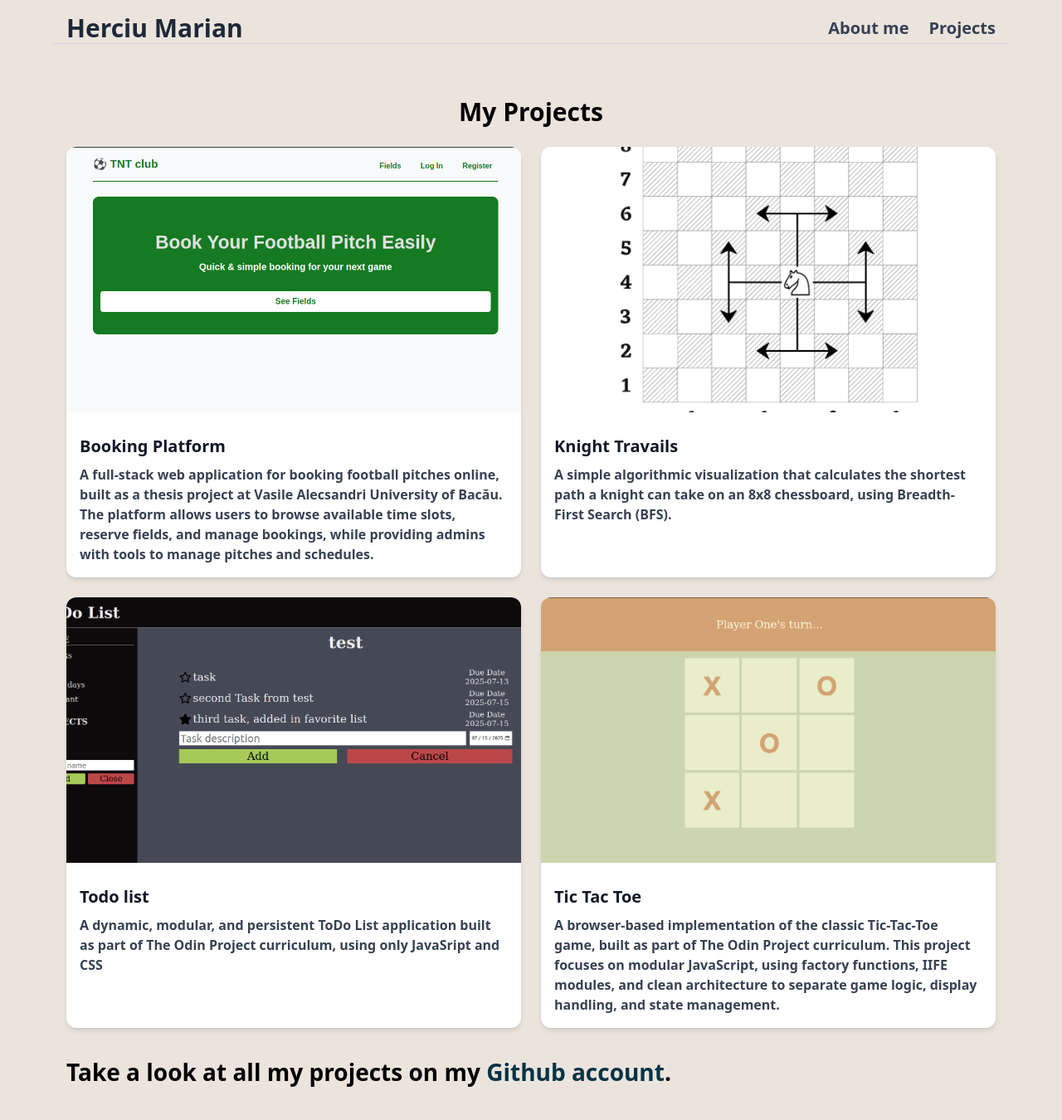
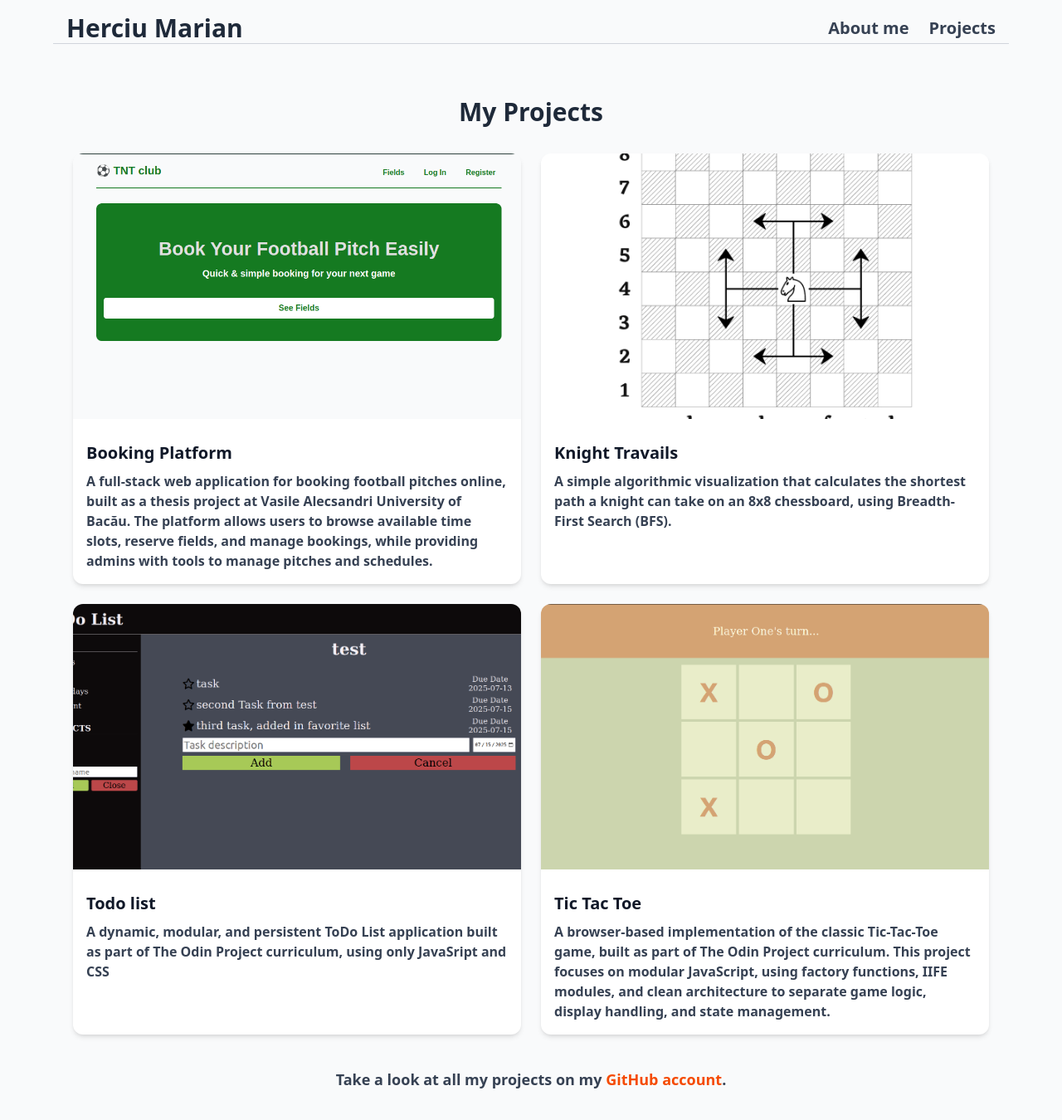
Before and after one commit to Marian421/personal-website, a React (Vite) app: page /personal-website/projects in a window 1280 px wide. Shown: the top 1350 px of the page at 83% size. Built offline with nearby package versions, Linux system fonts and the light colour scheme.

Commit message:
Better styles for Project page

```diff
--- a/src/Pages/ProjectsPage/ProjectsPage.jsx
+++ b/src/Pages/ProjectsPage/ProjectsPage.jsx
@@ -4,14 +4,18 @@ import ProjectCard from './Components/ProjectCard';
 import projects from '../../data/projects';
 
 const ProjectsPage = () => {
-
   return (
-    <>
+    <div className="flex flex-col w-full min-h-screen bg-gray-50">
+      {/* Header always at the top */}
       <Header />
 
-       <main className="max-w-6xl mx-auto px-4 py-10">
-         <h2 className="text-3xl font-bold mb-6 text-center">My Projects</h2>
+      <main className="max-w-6xl mx-auto px-4 sm:px-6 py-10">
+        {/* Page Title */}
+        <h2 className="text-2xl sm:text-3xl font-semibold text-gray-800 mb-8 text-center">
+          My Projects
+        </h2>
 
+        {/* Projects Grid */}
         <div className="grid grid-cols-1 md:grid-cols-2 gap-6">
           {projects.map((project) => (
             <ProjectCard
@@ -25,15 +29,22 @@ const ProjectsPage = () => {
           ))}
         </div>
 
-          <h2 className='mt-8'>Take a look at all my projects on my <a
-          href='https://github.com/Marian421'
-          target='_blank'
-          rel='noopener noreferrer'
-          className='self-start hover:underline text-cyan-950'
-          >Github account</a>.</h2>
+        {/* GitHub Link Section */}
+        <div className="mt-10 text-center">
+          <p className="text-base sm:text-lg text-gray-700">
+            Take a look at all my projects on my{' '}
+            <a
+              href="https://github.com/Marian421"
+              target="_blank"
+              rel="noopener noreferrer"
+              className="text-orange-600 hover:underline transition-colors duration-300"
+            >
+              GitHub account
+            </a>.
+          </p>
+        </div>
       </main>
-
-    </>
+    </div>
   )
 }
 
```
Lines whose indentation alone changed are shown as unchanged.
